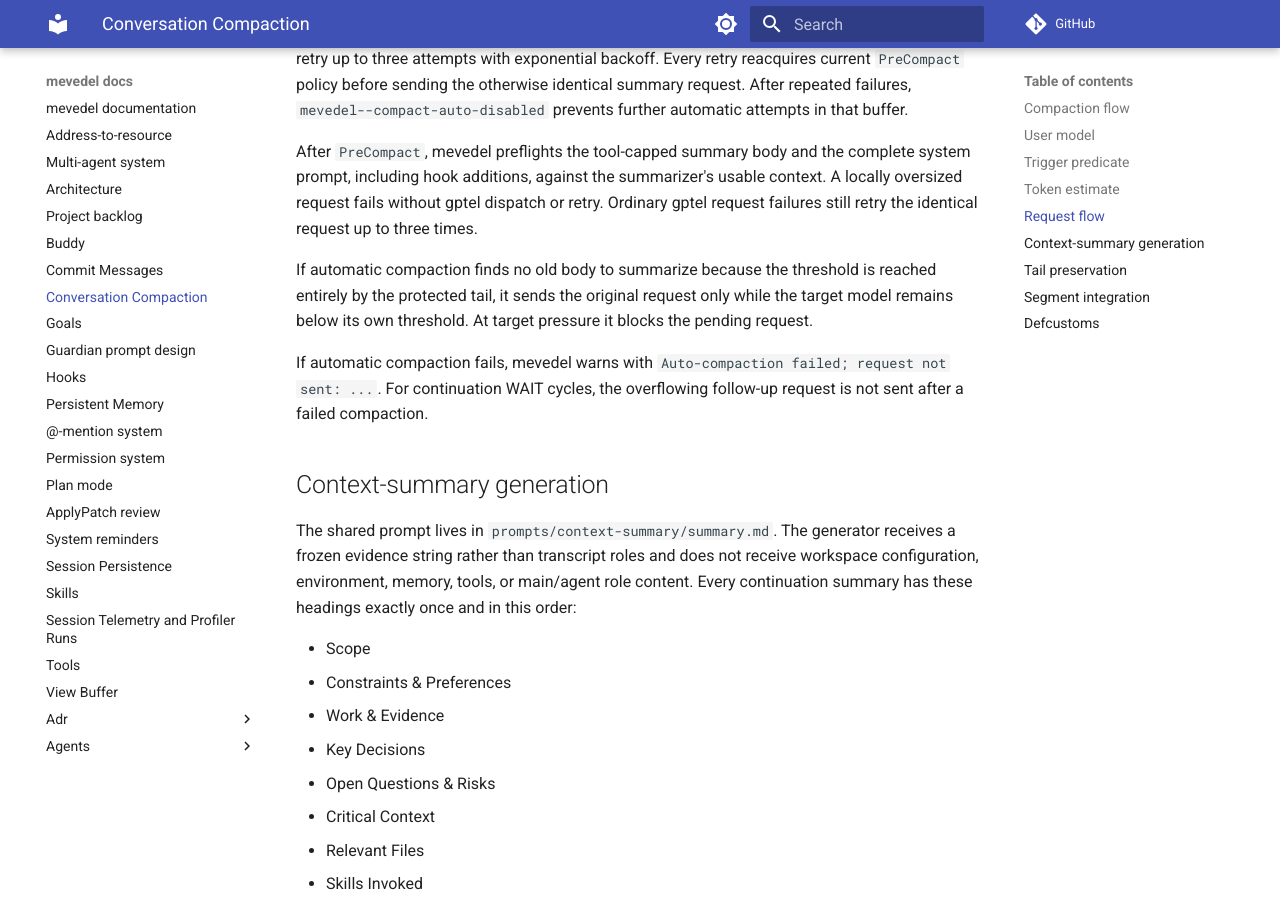
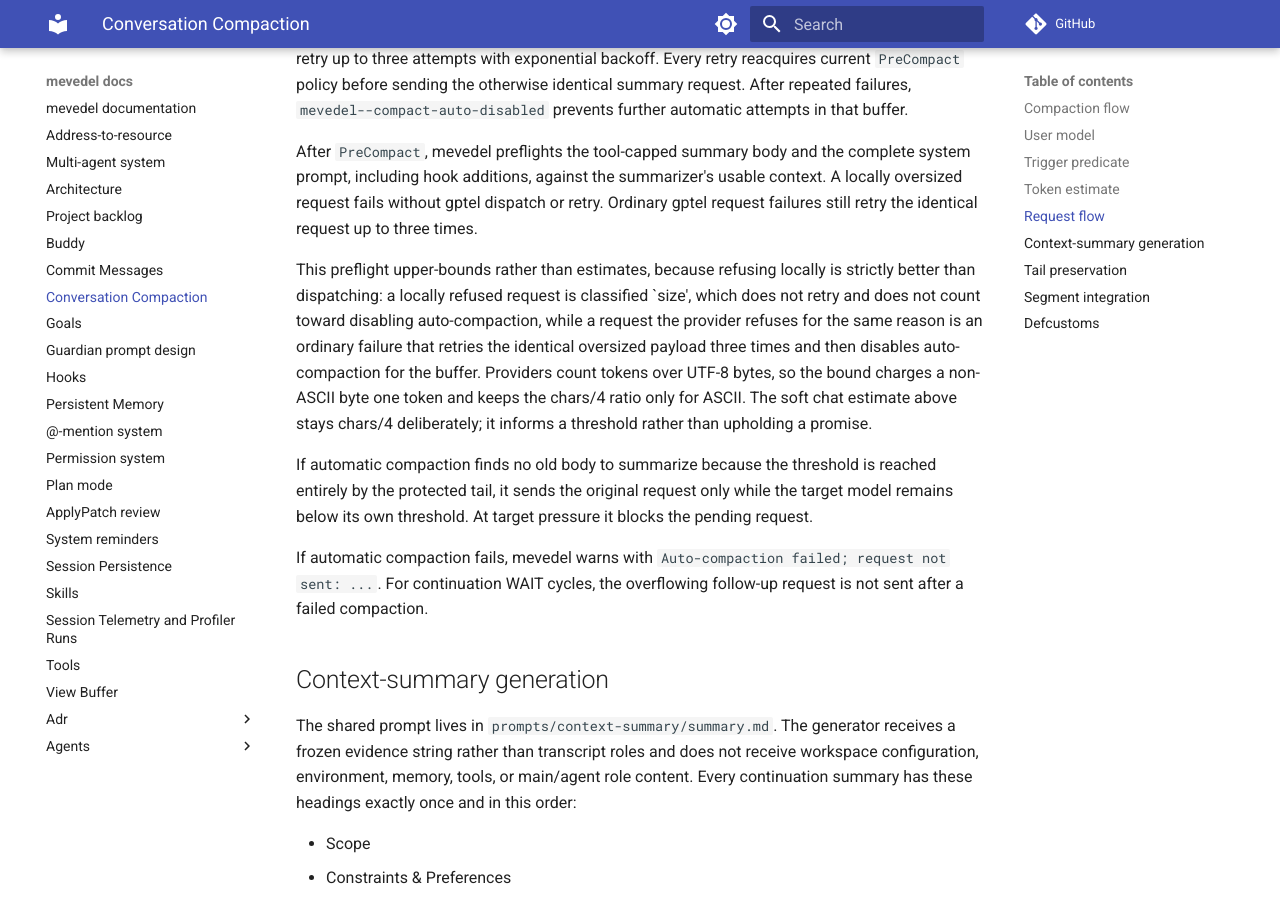
Before and after one commit to FrauH0lle/mevedel, an MkDocs documentation site: the page built from docs/compaction.md, in a window 1280 px wide and 900 px high, scrolled down 6760 px. Built offline with MkDocs 1.6.1 and Material for MkDocs 9.7.7, drawn with Linux system fonts in a browser that asks for light colours; comment, search, counter and statistics services are not loaded.

Commit message:
fix(compact): Bound the summary preflight by bytes, not characters
The preflight counted Emacs characters at four per token.  A provider
counts tokens over UTF-8 bytes, so the estimate under-read CJK evidence
three to four fold and emoji further still, and the gate it feeds exists
to promise that an oversized request is never dispatched.

Falling under that promise is worse than the promise being tight.  A
locally refused summary is classified `size', which does not retry and is
deliberately excluded from the failure count that disables
auto-compaction.  A request the provider refuses for the same reason is an
ordinary failure: it retries the identical oversized payload three times,
then disables auto-compaction for that buffer.  So an underestimate cost
three large uploads, a provider error message instead of a clear local
one, and a degraded buffer -- for evidence that a correct estimate would
have refused immediately.

* mevedel-context-summary.el (mevedel-context-summary--estimated-tokens):
Charge a non-ASCII byte one token, which is the ceiling a byte-level
encoding cannot exceed, and keep four characters per token for ASCII so
admission is unchanged for the text that already worked.

* test/test-mevedel-context-summary.el: A multibyte string costs at least
one token per character, and multibyte evidence the character count
admitted is now refused locally.  Both fail against the previous estimate.

* docs/compaction.md: Say that this preflight upper-bounds rather than
estimates, and why the soft chat estimate stays chars/4.

```diff
--- a/docs/compaction.md
+++ b/docs/compaction.md
@@ -280,6 +280,16 @@
 retry.  Ordinary gptel request failures still retry the identical request up
 to three times.
 
+This preflight upper-bounds rather than estimates, because refusing locally
+is strictly better than dispatching: a locally refused request is classified
+`size', which does not retry and does not count toward disabling
+auto-compaction, while a request the provider refuses for the same reason is
+an ordinary failure that retries the identical oversized payload three times
+and then disables auto-compaction for the buffer.  Providers count tokens
+over UTF-8 bytes, so the bound charges a non-ASCII byte one token and keeps
+the chars/4 ratio only for ASCII.  The soft chat estimate above stays chars/4
+deliberately; it informs a threshold rather than upholding a promise.
+
 If automatic compaction finds no old body to summarize because the threshold
 is reached entirely by the protected tail, it sends the original request only
 while the target model remains below its own threshold.  At target pressure it
```
Also changed, not shown: 2 other files.
